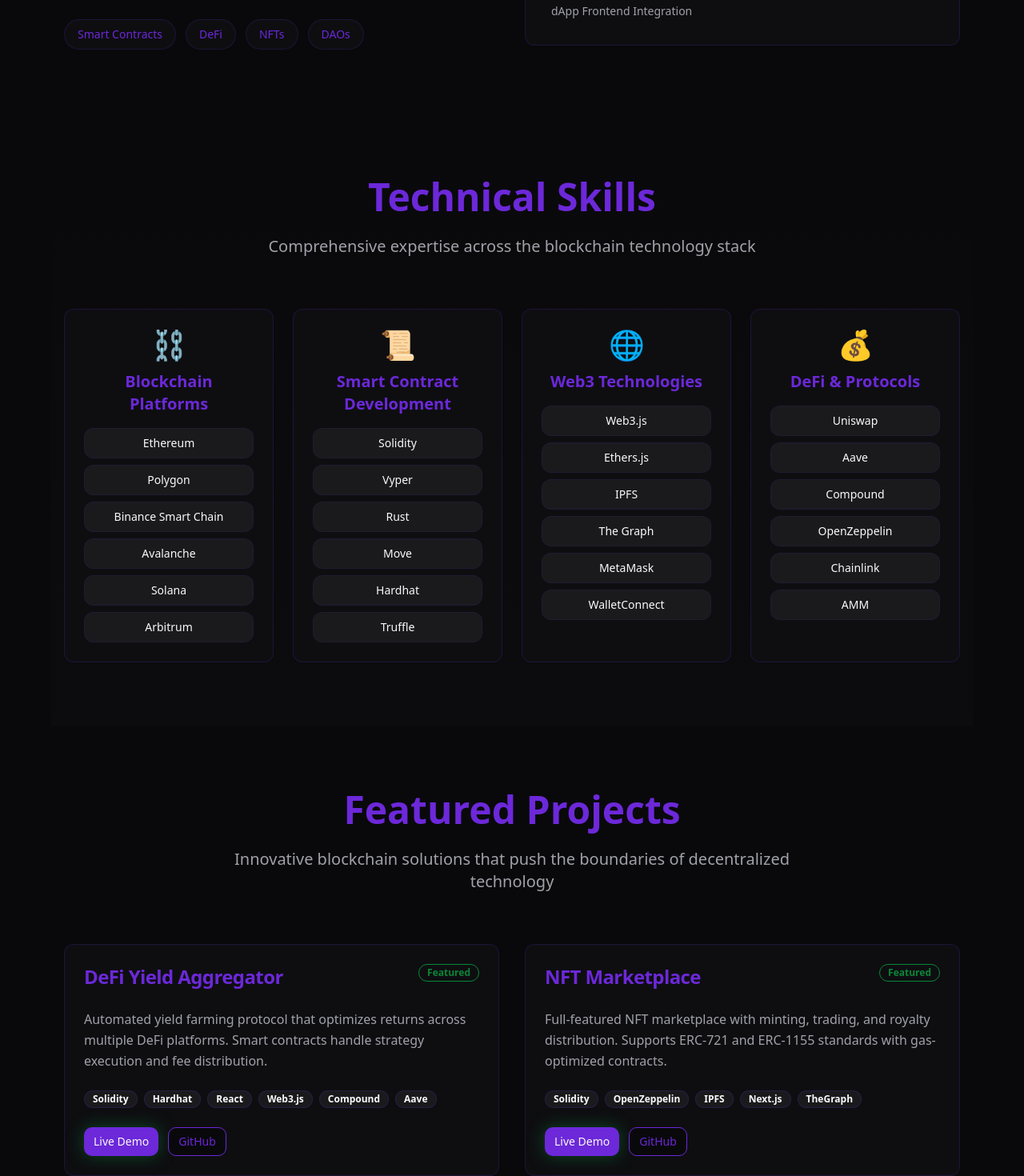
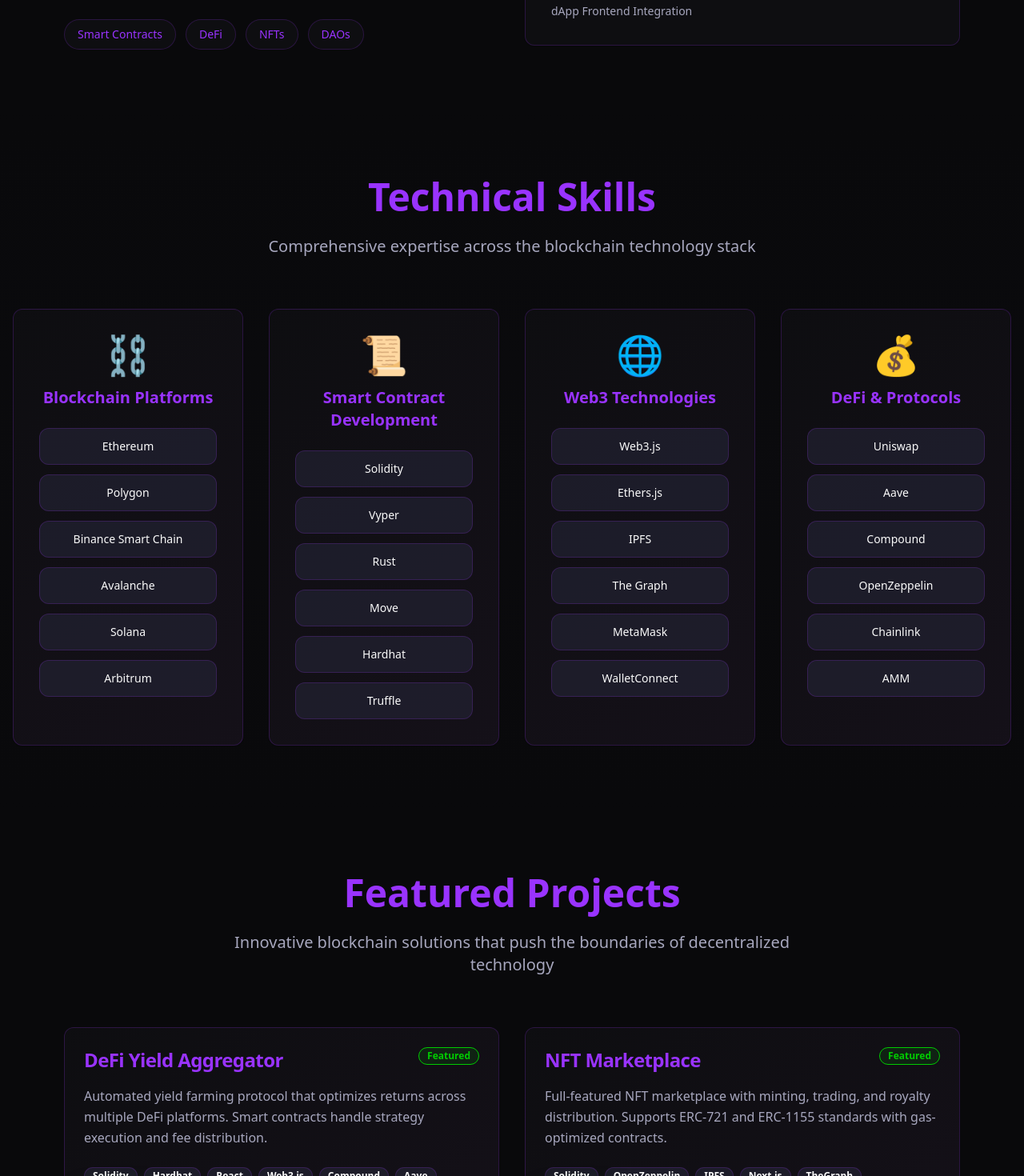
Before and after one commit to liamhaley0622/liam-portfolio-web3.v1.app, a React (Vite) app: page / in a window 1280 px wide. Shown: the part 1330-2800 px from the top of the page at 80% size. Built offline with nearby package versions, Linux system fonts and the light colour scheme.

Commit message:
Refine portfolio sections
- Added animations to the hero section for increased dynamism.
- Improved the layout of the skills section.
- Implemented hover effects on project cards.
- Updated the color scheme to be more vibrant.

```diff
--- a/src/components/Projects.tsx
+++ b/src/components/Projects.tsx
@@ -51,24 +51,25 @@ const Projects = () => {
         {projects.map((project, index) => (
           <Card
             key={index}
-            className={`border-primary/20 hover:border-primary/40 transition-all duration-300 group ${
-              project.featured ? 'lg:col-span-1 shadow-glow-primary' : ''
+            className={`border-primary/20 hover:border-primary/60 transition-all duration-500 group bg-gradient-card hover:bg-gradient-to-br hover:from-secondary/20 hover:to-primary/5 hover:scale-[1.02] hover:shadow-2xl animate-scale-in ${
+              project.featured ? 'lg:col-span-1 shadow-glow-primary hover:shadow-glow-cyan' : 'hover:shadow-glow-accent'
             }`}
+            style={{animationDelay: `${index * 0.2}s`}}
           >
-            <CardHeader>
+            <CardHeader className="pb-4">
               <div className="flex items-start justify-between">
-                <CardTitle className="text-2xl text-primary group-hover:text-accent transition-colors">
+                <CardTitle className="text-2xl text-primary group-hover:text-accent transition-colors duration-300 group-hover:animate-glow-pulse">
                   {project.title}
                 </CardTitle>
                 {project.featured && (
-                  <Badge variant="outline" className="border-accent text-accent">
+                  <Badge variant="outline" className="border-accent text-accent bg-accent/10 group-hover:bg-accent/20 transition-colors duration-300">
                     Featured
                   </Badge>
                 )}
               </div>
             </CardHeader>
             <CardContent>
-              <p className="text-muted-foreground mb-6 leading-relaxed">
+              <p className="text-muted-foreground mb-6 leading-relaxed group-hover:text-foreground/90 transition-colors duration-300">
                 {project.description}
               </p>
 
@@ -77,7 +78,7 @@ const Projects = () => {
                   <Badge
                     key={tagIndex}
                     variant="secondary"
-                    className="bg-secondary/50 text-foreground border border-primary/20"
+                    className="bg-secondary/60 text-foreground border border-primary/20 hover:border-accent/50 hover:bg-accent/10 hover:scale-105 transition-all duration-300 cursor-default"
                   >
                     {tag}
                   </Badge>
@@ -85,10 +86,10 @@ const Projects = () => {
               </div>
 
               <div className="flex gap-3">
-                <Button size="sm" className="shadow-glow-accent">
+                <Button size="sm" className="shadow-glow-accent hover:shadow-glow-orange hover:scale-105 transition-all duration-300">
                   Live Demo
                 </Button>
-                <Button variant="outline" size="sm" className="border-primary text-primary hover:bg-primary hover:text-primary-foreground">
+                <Button variant="outline" size="sm" className="border-primary text-primary hover:bg-primary hover:text-primary-foreground hover:scale-105 hover:shadow-glow-primary transition-all duration-300">
                   GitHub
                 </Button>
               </div>
--- a/src/components/Skills.tsx
+++ b/src/components/Skills.tsx
@@ -25,32 +25,33 @@ const Skills = () => {
   ];
 
   return (
-    <section className="py-20 px-4 max-w-6xl mx-auto bg-gradient-to-b from-background to-secondary/10">
+    <section className="py-20 px-4 max-w-7xl mx-auto bg-gradient-to-b from-background via-secondary/5 to-background">
       <div className="text-center mb-16">
-        <h2 className="text-4xl md:text-5xl font-bold mb-6 text-primary">Technical Skills</h2>
-        <p className="text-xl text-muted-foreground max-w-3xl mx-auto">
+        <h2 className="text-4xl md:text-5xl font-bold mb-6 text-primary animate-slide-up">Technical Skills</h2>
+        <p className="text-xl text-muted-foreground max-w-3xl mx-auto animate-slide-up" style={{animationDelay: '0.2s'}}>
           Comprehensive expertise across the blockchain technology stack
         </p>
       </div>
 
-      <div className="grid md:grid-cols-2 lg:grid-cols-4 gap-6">
+      <div className="grid md:grid-cols-2 xl:grid-cols-4 gap-8">
         {skillCategories.map((category, index) => (
           <Card
             key={index}
-            className="border-primary/20 hover:border-primary/40 transition-all duration-300 hover:shadow-glow-primary group"
+            className="border-primary/20 hover:border-primary/60 transition-all duration-500 hover:shadow-glow-primary group bg-gradient-card hover:bg-gradient-to-br hover:from-secondary/20 hover:to-primary/5 animate-scale-in hover:scale-105"
+            style={{animationDelay: `${index * 0.1}s`}}
           >
-            <CardContent className="p-6">
-              <div className="text-center mb-4">
-                <div className="text-4xl mb-3">{category.icon}</div>
-                <h3 className="text-xl font-bold text-primary group-hover:text-accent transition-colors">
+            <CardContent className="p-8">
+              <div className="text-center mb-6">
+                <div className="text-5xl mb-4 group-hover:animate-float">{category.icon}</div>
+                <h3 className="text-xl font-bold text-primary group-hover:text-accent transition-colors duration-300">
                   {category.title}
                 </h3>
               </div>
-              <div className="space-y-2">
+              <div className="space-y-3">
                 {category.skills.map((skill, skillIndex) => (
                   <div
                     key={skillIndex}
-                    className="px-3 py-2 bg-secondary/50 rounded-lg text-sm text-center border border-primary/10 hover:border-primary/30 transition-colors"
+                    className="px-4 py-3 bg-secondary/60 rounded-xl text-sm text-center border border-primary/20 hover:border-accent/50 hover:bg-accent/10 transition-all duration-300 hover:scale-105 hover:shadow-glow-accent cursor-default"
                   >
                     {skill}
                   </div>
--- a/src/index.css
+++ b/src/index.css
@@ -18,16 +18,16 @@ All colors MUST be HSL.
     --popover: 240 10% 5.9%;
     --popover-foreground: 0 0% 98%;
 
-    --primary: 263 70% 50.4%;
+    --primary: 270 100% 60%;
     --primary-foreground: 0 0% 98%;
 
-    --secondary: 240 3.7% 15.9%;
+    --secondary: 240 20% 18%;
     --secondary-foreground: 0 0% 98%;
 
-    --muted: 240 3.7% 15.9%;
-    --muted-foreground: 240 5% 64.9%;
+    --muted: 240 20% 18%;
+    --muted-foreground: 240 15% 70%;
 
-    --accent: 142 86% 28.5%;
+    --accent: 120 100% 40%;
     --accent-foreground: 0 0% 98%;
 
     --destructive: 0 62.8% 30.6%;
@@ -39,15 +39,20 @@ All colors MUST be HSL.
 
     --radius: 0.75rem;
 
-    /* Custom Web3 Colors */
-    --crypto-purple: 263 70% 50.4%;
-    --crypto-cyan: 188 94% 43%;
-    --crypto-green: 142 86% 28.5%;
-    --crypto-glow: 263 70% 50.4%;
-    --gradient-primary: linear-gradient(135deg, hsl(263 70% 50.4%), hsl(188 94% 43%));
-    --gradient-hero: linear-gradient(180deg, hsl(240 10% 3.9%), hsl(240 10% 6%));
-    --glow-primary: 0 0 40px hsl(263 70% 50.4% / 0.3);
-    --glow-accent: 0 0 20px hsl(142 86% 28.5% / 0.5);
+    /* Custom Web3 Colors - More Vibrant */
+    --crypto-purple: 270 100% 60%;
+    --crypto-cyan: 180 100% 50%;
+    --crypto-green: 120 100% 40%;
+    --crypto-orange: 30 100% 60%;
+    --crypto-pink: 320 100% 70%;
+    --crypto-glow: 270 100% 60%;
+    --gradient-primary: linear-gradient(135deg, hsl(270 100% 60%), hsl(180 100% 50%), hsl(320 100% 70%));
+    --gradient-hero: linear-gradient(135deg, hsl(240 10% 3.9%), hsl(270 50% 10%), hsl(180 30% 8%));
+    --gradient-card: linear-gradient(145deg, hsl(240 10% 5.9%), hsl(270 20% 8%));
+    --glow-primary: 0 0 60px hsl(270 100% 60% / 0.4);
+    --glow-accent: 0 0 40px hsl(120 100% 40% / 0.6);
+    --glow-cyan: 0 0 30px hsl(180 100% 50% / 0.5);
+    --glow-orange: 0 0 25px hsl(30 100% 60% / 0.4);
 
     --sidebar-background: 240 10% 5.9%;
     --sidebar-foreground: 0 0% 98%;
--- a/tailwind.config.ts
+++ b/tailwind.config.ts
@@ -65,15 +65,20 @@ export default {
 				'crypto-purple': 'hsl(var(--crypto-purple))',
 				'crypto-cyan': 'hsl(var(--crypto-cyan))',
 				'crypto-green': 'hsl(var(--crypto-green))',
+				'crypto-orange': 'hsl(var(--crypto-orange))',
+				'crypto-pink': 'hsl(var(--crypto-pink))',
 				'crypto-glow': 'hsl(var(--crypto-glow))'
 			},
 			backgroundImage: {
 				'gradient-primary': 'var(--gradient-primary)',
-				'gradient-hero': 'var(--gradient-hero)'
+				'gradient-hero': 'var(--gradient-hero)',
+				'gradient-card': 'var(--gradient-card)'
 			},
 			boxShadow: {
 				'glow-primary': 'var(--glow-primary)',
-				'glow-accent': 'var(--glow-accent)'
+				'glow-accent': 'var(--glow-accent)',
+				'glow-cyan': 'var(--glow-cyan)',
+				'glow-orange': 'var(--glow-orange)'
 			},
 			borderRadius: {
 				lg: 'var(--radius)',
@@ -82,25 +87,37 @@ export default {
 			},
 			keyframes: {
 				'accordion-down': {
-					from: {
-						height: '0'
-					},
-					to: {
-						height: 'var(--radix-accordion-content-height)'
-					}
+					from: { height: '0' },
+					to: { height: 'var(--radix-accordion-content-height)' }
 				},
 				'accordion-up': {
-					from: {
-						height: 'var(--radix-accordion-content-height)'
-					},
-					to: {
-						height: '0'
-					}
+					from: { height: 'var(--radix-accordion-content-height)' },
+					to: { height: '0' }
+				},
+				'float': {
+					'0%, 100%': { transform: 'translateY(0px)' },
+					'50%': { transform: 'translateY(-20px)' }
+				},
+				'glow-pulse': {
+					'0%, 100%': { opacity: '1' },
+					'50%': { opacity: '0.5' }
+				},
+				'slide-up': {
+					from: { opacity: '0', transform: 'translateY(30px)' },
+					to: { opacity: '1', transform: 'translateY(0)' }
+				},
+				'scale-in': {
+					from: { opacity: '0', transform: 'scale(0.9)' },
+					to: { opacity: '1', transform: 'scale(1)' }
 				}
 			},
 			animation: {
 				'accordion-down': 'accordion-down 0.2s ease-out',
-				'accordion-up': 'accordion-up 0.2s ease-out'
+				'accordion-up': 'accordion-up 0.2s ease-out',
+				'float': 'float 6s ease-in-out infinite',
+				'glow-pulse': 'glow-pulse 2s ease-in-out infinite',
+				'slide-up': 'slide-up 0.5s ease-out',
+				'scale-in': 'scale-in 0.3s ease-out'
 			}
 		}
 	},
```
Also changed, not shown: src/components/Hero.tsx (+17 -8 lines).
